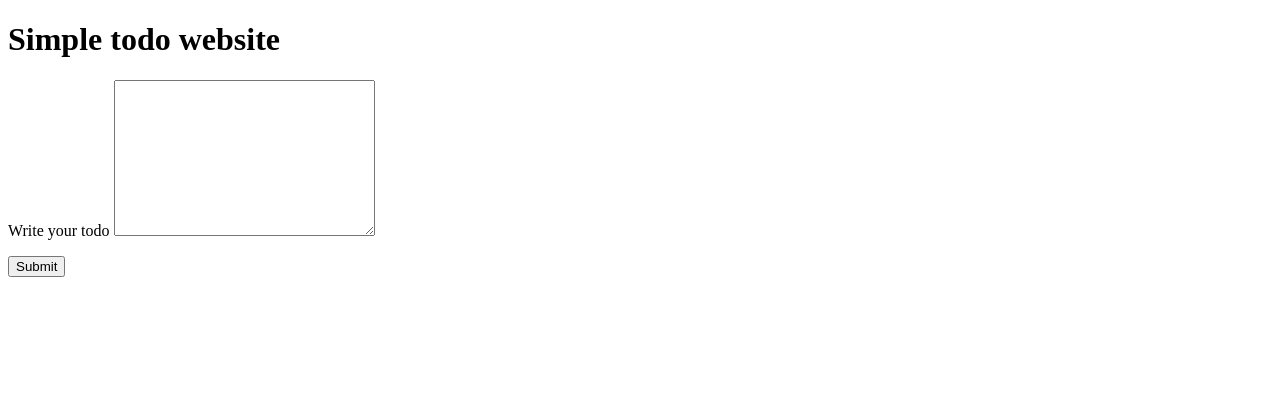
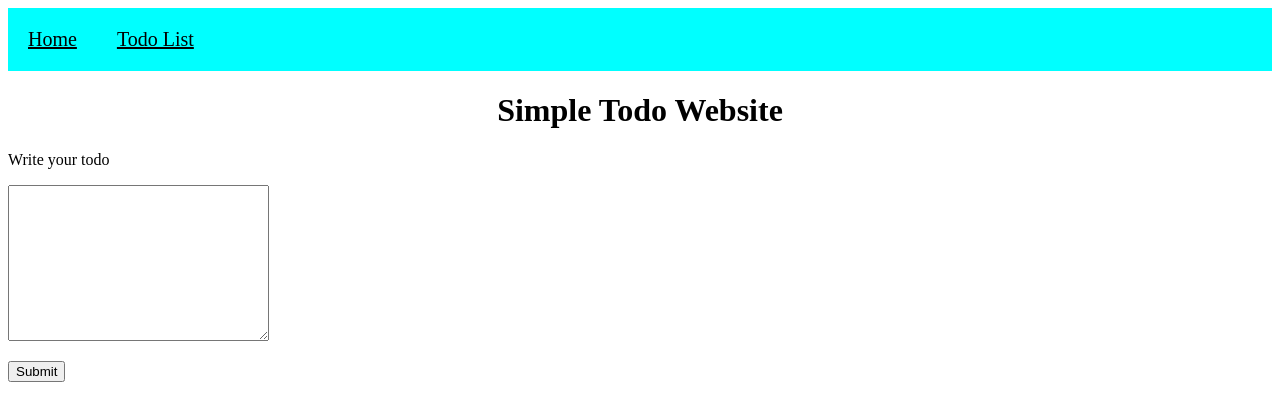
Before and after one commit to d-park7/simpleTodo, a plain HTML site: page index.html in a window 1280 px wide. Drawn offline with Linux system fonts and the light colour scheme.

Commit message:
Added some css

```diff
--- a/index.html
+++ b/index.html
@@ -8,9 +8,14 @@
     <link rel="stylesheet" href="styles.css">
 </head>
 <body>
-    <h1>Simple todo website</h1>
+    <div class="topnav">
+        <a class="active" href="#home">Home</a>
+        <a href="#todo">Todo List</a>
+    </div>
+    <h1 class="title">Simple Todo Website</h1>
     <form name="todoForm" onsubmit="onSubmit(); return false;">
-        <label for="body">Write your todo</label>
+        <label class="test" for="body">Write your todo</label>
+        <div class="spacer"></div>
         <textarea name="body" id="body" cols="30" rows="10"></textarea>
         <div class="spacer"></div>
         <input type="submit" value="Submit">
--- a/styles.css
+++ b/styles.css
@@ -1,3 +1,24 @@
+h1.title {
+    text-align: center;
+}
+
 div.spacer {
     height: 1em;
 }
+
+label.test {
+    text-align: center;
+}
+
+.topnav {
+    background-color: aqua;
+    overflow: hidden;
+}
+
+.topnav a {
+    float: left;
+    color: black;
+    text-align: center;
+    padding: 1em 1em;
+    font-size: 1.25em;
+}
```
Also changed, not shown: login.html (added).
